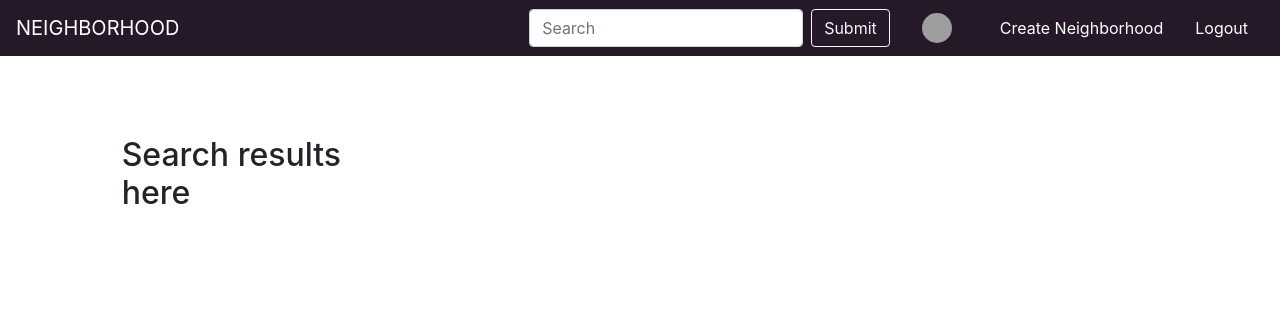
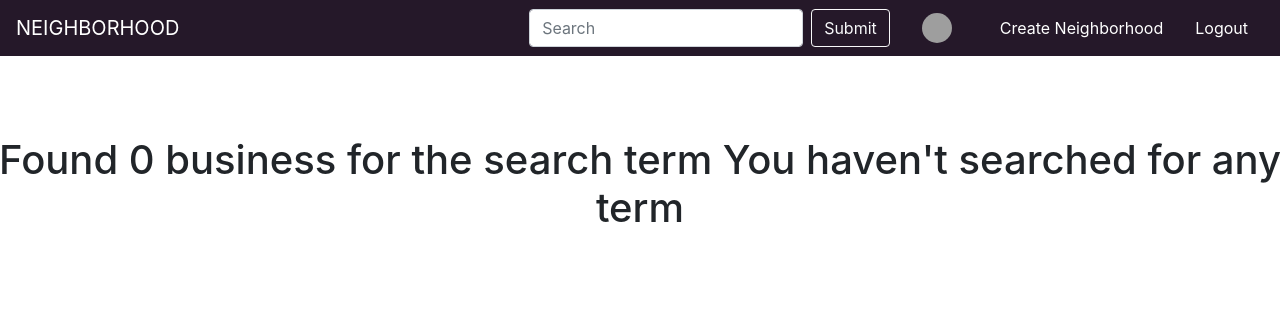
Before and after one commit to ngetichnicholas/Neighborhood, a Django app: page /search in a window 1280 px wide. Shown: the top 316 px of the page. Run offline with Django 3.2, Linux system fonts and the light colour scheme; the visitor is signed in with stand-in values (Sample User, id 1); some libraries are stand-ins or nearby versions; some web fonts are replaced; grey boxes are pictures that could not be loaded.

Commit message:
Update search template

```diff
--- a/neighbor_app/templates/search.html
+++ b/neighbor_app/templates/search.html
@@ -1,11 +1,32 @@
-{% extends "base.html" %}
-{% load bootstrap4 %}
+{% extends 'base.html' %}
+
 {% block content %}
+<div class="row text-center">
+  {% if searched_business %}
+    <h1>Found {{ searched_business|length }} of searched term {{message}}</h1>
+  {% else %}
+    <h1> Found 0 business for the search term {{message}}</h1>
+  {% endif %}
+
+</div>
 <div class="container-fluid">
   <div class="row">
     <div class="col-md-1"></div>
-    <div class="col-md-3">
-      <h2>Search results here</h2>
+    <div class="col-md-10">
+      <div class="row">
+        {% if searched_business %}
+        {% for business in searched_business %}
+        <div class="col-md-3 col-sm-4 business">
+          <h2>{{business.name}}</h2>
+          <p>{{business.description}}</p>
+          <p>{{business.neighborhood.name}}</p>
+          <p>{{business.user.profile.firstname}}</p>
+          <p>{{business.email}}</p>
+        </div>
+        {% endfor %}
+        {% endif %}
+      </div>
+    </div>
     <div class="col-md-1"></div>
   </div>
 </div>
```
